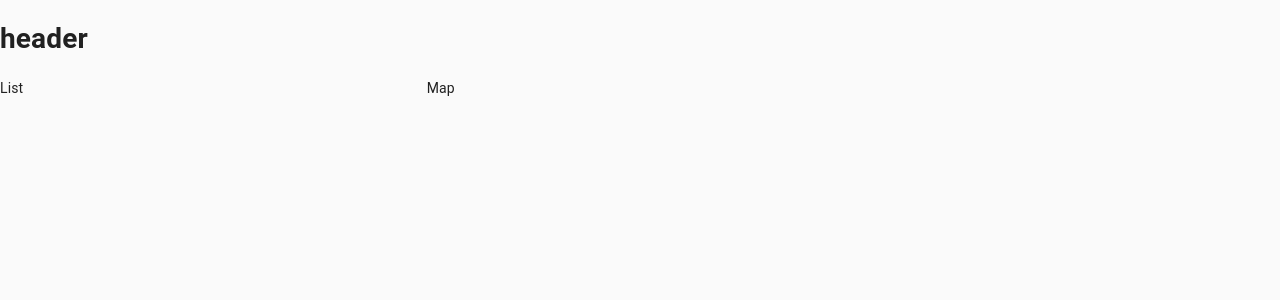
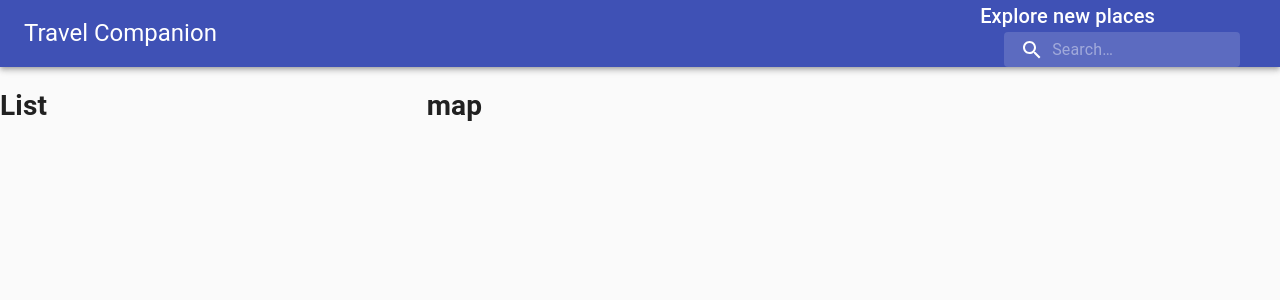
Before and after one commit to Nemo144/travel_comp, a React (Create React App) app: page / in a window 1280 px wide. Shown: the top 300 px of the page. Built offline with nearby package versions, Linux system fonts and the light colour scheme.

Commit message:
:rocket: header component deployment

```diff
--- a/src/components/Header/Header.jsx
+++ b/src/components/Header/Header.jsx
@@ -1,10 +1,38 @@
 import React from "react";
+import { Autocomplete } from "@react-google-maps/api";
+import { AppBar, Toolbar, Typography, InputBase, Box } from "@material-ui/core";
+import SearchIcon from "@material-ui/icons/Search";
+
+import useStyles from "./styles";
 
 const Header = () => {
+  const classes = useStyles();
   return (
-    <div>
-      <h1>header</h1>
-    </div>
+    <AppBar position="static">
+      <Toolbar className={classes.toolbar}>
+        <Typography variant="h5" className={classes.title}>
+          Travel Companion
+        </Typography>
+        <div style={{ display: "flex", flexDirection: "row" }}>
+          <Box display="flex">
+            <Typography variant="h6" className={classes.title}>
+              Explore new places
+            </Typography>
+            {/* <Autocomplete> */}
+            <div className={classes.search}>
+              <div className={classes.searchIcon}>
+                <SearchIcon />
+              </div>
+              <InputBase
+                placeholder="Search…"
+                classes={{ root: classes.inputRoot, input: classes.inputInput }}
+              />
+            </div>
+            {/* </Autocomplete> */}
+          </Box>
+        </div>
+      </Toolbar>
+    </AppBar>
   );
 };
 
--- a/src/components/Header/styles.js
+++ b/src/components/Header/styles.js
@@ -0,0 +1,46 @@
+import { alpha, makeStyles } from "@material-ui/core/styles";
+
+export default makeStyles((theme) => ({
+  title: {
+    display: "none",
+    [theme.breakpoints.up("sm")]: {
+      display: "block",
+    },
+  },
+  search: {
+    position: "relative",
+    borderRadius: theme.shape.borderRadius,
+    backgroundColor: alpha(theme.palette.common.white, 0.15),
+    "&:hover": { backgroundColor: alpha(theme.palette.common.white, 0.25) },
+    marginRight: theme.spacing(2),
+    marginLeft: 0,
+    width: "100%",
+    [theme.breakpoints.up("sm")]: {
+      marginLeft: theme.spacing(3),
+      width: "auto",
+    },
+  },
+  searchIcon: {
+    padding: theme.spacing(0, 2),
+    height: "100%",
+    position: "absolute",
+    pointerEvents: "none",
+    display: "flex",
+    alignItems: "center",
+    justifyContent: "center",
+  },
+  inputRoot: {
+    color: "inherit",
+  },
+  inputInput: {
+    padding: theme.spacing(1, 1, 1, 0),
+    paddingLeft: `calc(1em + ${theme.spacing(4)}px)`,
+    transition: theme.transitions.create("width"),
+    width: "100%",
+    [theme.breakpoints.up("md")]: { width: "20ch" },
+  },
+  toolbar: {
+    display: "flex",
+    justifyContent: "space-between",
+  },
+}));
--- a/src/components/List/List.jsx
+++ b/src/components/List/List.jsx
@@ -3,7 +3,7 @@ import React from "react";
 const List = () => {
   return (
     <div>
-      <div>List</div>
+      <h1>List</h1>
     </div>
   );
 };
--- a/src/components/Map/Map.jsx
+++ b/src/components/Map/Map.jsx
@@ -1,11 +1,7 @@
 import React from "react";
 
 const Map = () => {
-  return (
-    <div>
-      <div>Map</div>
-    </div>
-  );
+  return <h1>map</h1>;
 };
 
 export default Map;
```
